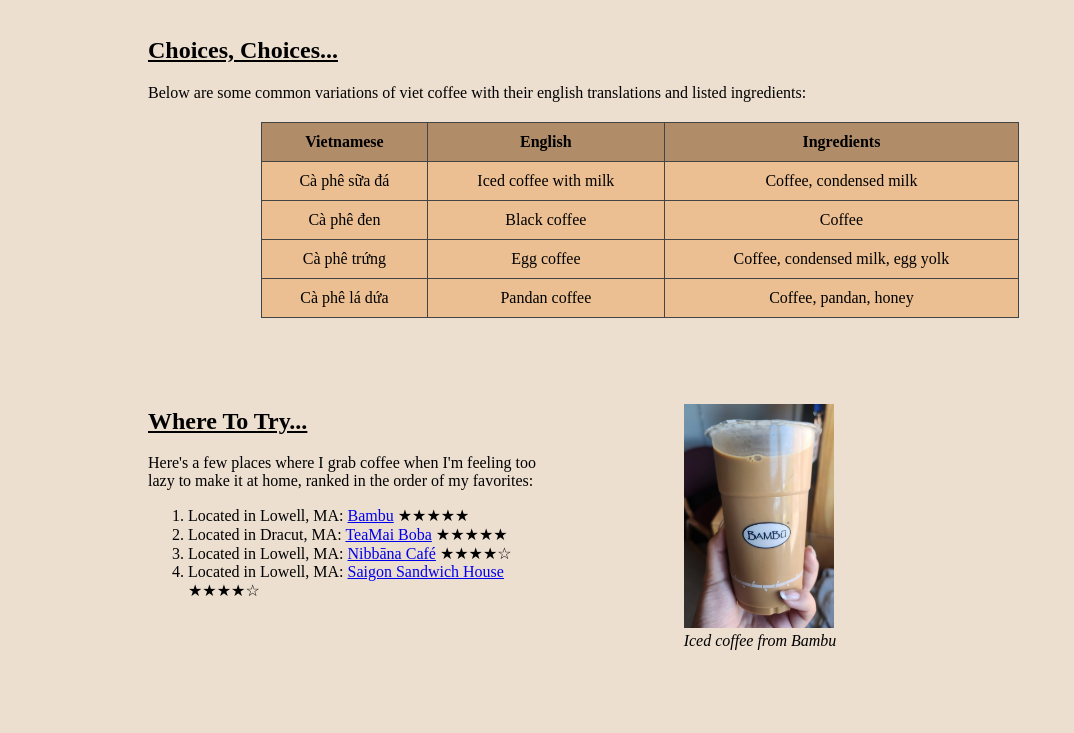
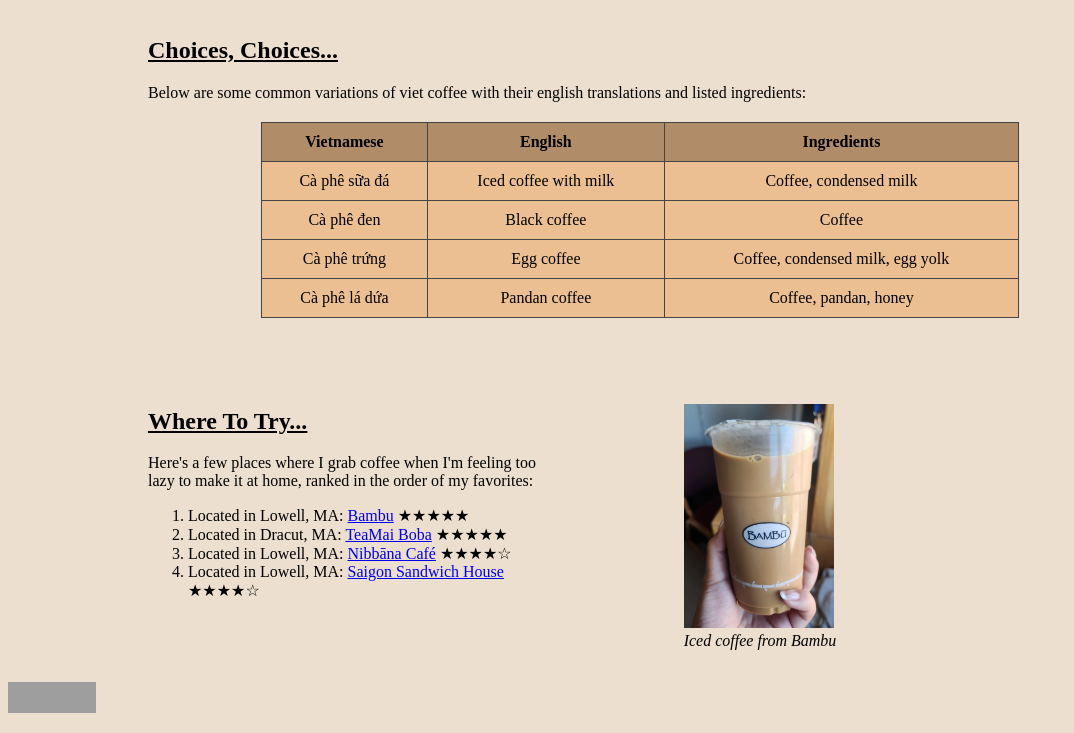
Before and after one commit to nanfran/myPage, a plain HTML site: page index.html in a window 1280 px wide. Shown: the part 546-1279 px from the top of the page, without its empty margins (0-1074 px from the left). Before the commit the page ends 1220 px from the top, so only its background shows below. Drawn offline with Linux system fonts and the light colour scheme; grey boxes are pictures that could not be loaded.

Commit message:
Update index.html

```diff
--- a/index.html
+++ b/index.html
@@ -1,3 +1,15 @@
+<!--
+File: index.html
+GUI Assignment: Creating Your First Web Page
+Nancy Vi, UMass Lowell Computer Science, Nancy_Vi@student.uml.edu
+Copyright (c) 2025 by Nancy. All rights reserved.
+Description: This is the html file for assignment 1, it contains the
+structures to make a basic website. The resulting output contains headers,
+paragraphs, images, and working links that lead to external pages. Purpose
+of the assignment is to familiarize and get an understanding to html.
+Updated by NV on September 10, 2025 at 11:59 PM
+
+-->
 <!DOCTYPE html>
 <html lang="en">
   <head>
@@ -107,4 +119,11 @@
         </div>
 	</body>
 	<!--<script src="script.js"></script> -->
+    <p>
+        <a href="https://jigsaw.w3.org/css-validator/check/referer">
+            <img style="border:0;width:88px;height:31px"
+                src="https://jigsaw.w3.org/css-validator/images/vcss"
+                alt="Valid CSS!" />
+        </a>
+    </p>
 </html>
```
